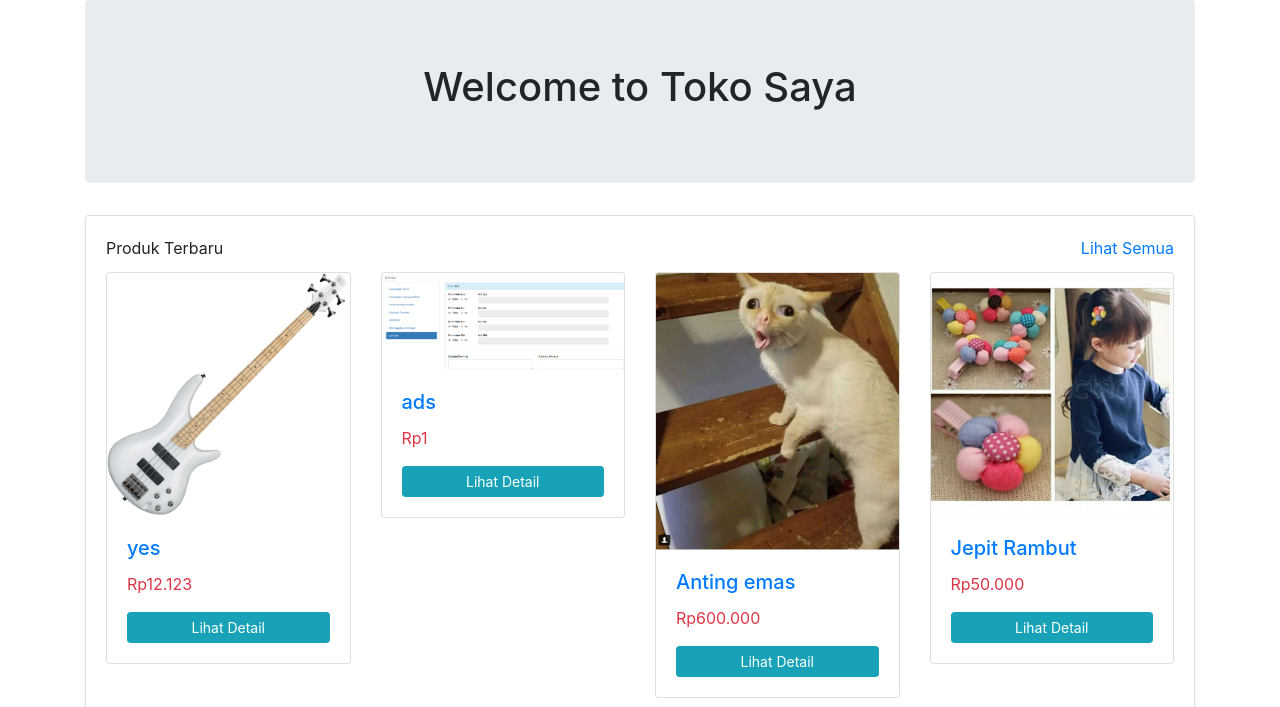
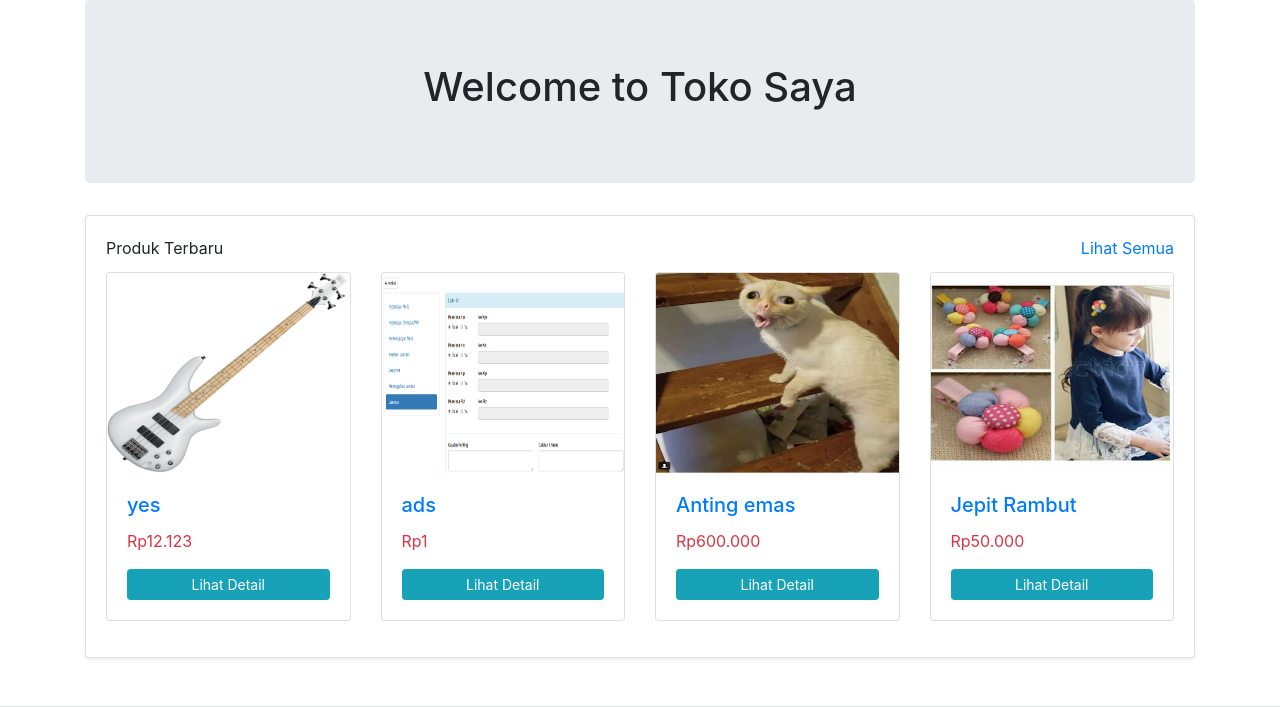
Before and after one commit to yohantoro/php-online-shop, a PHP site: page / in a window 1280 px wide. Shown: the part 81-788 px from the top of the page. Run offline with PHP 8.4, Linux system fonts and the light colour scheme; data comes from the database, SQL or seed files in the repository.

Commit message:
ukuran gambar dibuat sama

```diff
--- a/index.php
+++ b/index.php
@@ -27,7 +27,7 @@ if ($resultBarang == false) {
                             <?php foreach ($resultBarang as $barang): ?>
                                 <div class="col-lg-3">
                                     <div class="card mb-3">
-                                        <img src="uploads/barang/<?= $barang['gambar'] ?>" class="card-img-top img-fluid" width="50" alt="image">
+                                        <img src="uploads/barang/<?= $barang['gambar'] ?>" class="card-img-top img-fluid" style="height: 200px;" alt="image">
                                         <div class="card-body">
                                             <a href="product_detail.php?id=<?= $barang['id'] ?>">
                                                 <h5 class="card-title"><?= $barang['nama_barang'] ?></h5>
```
